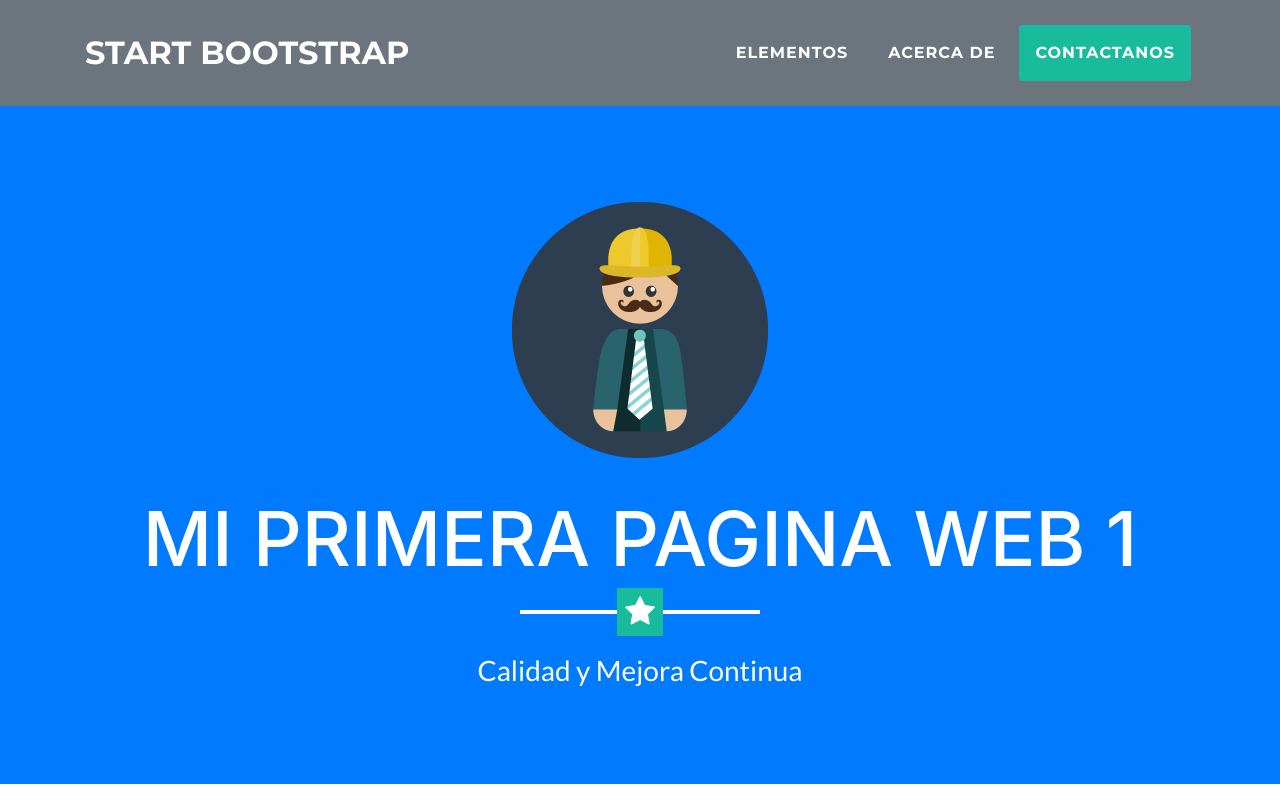
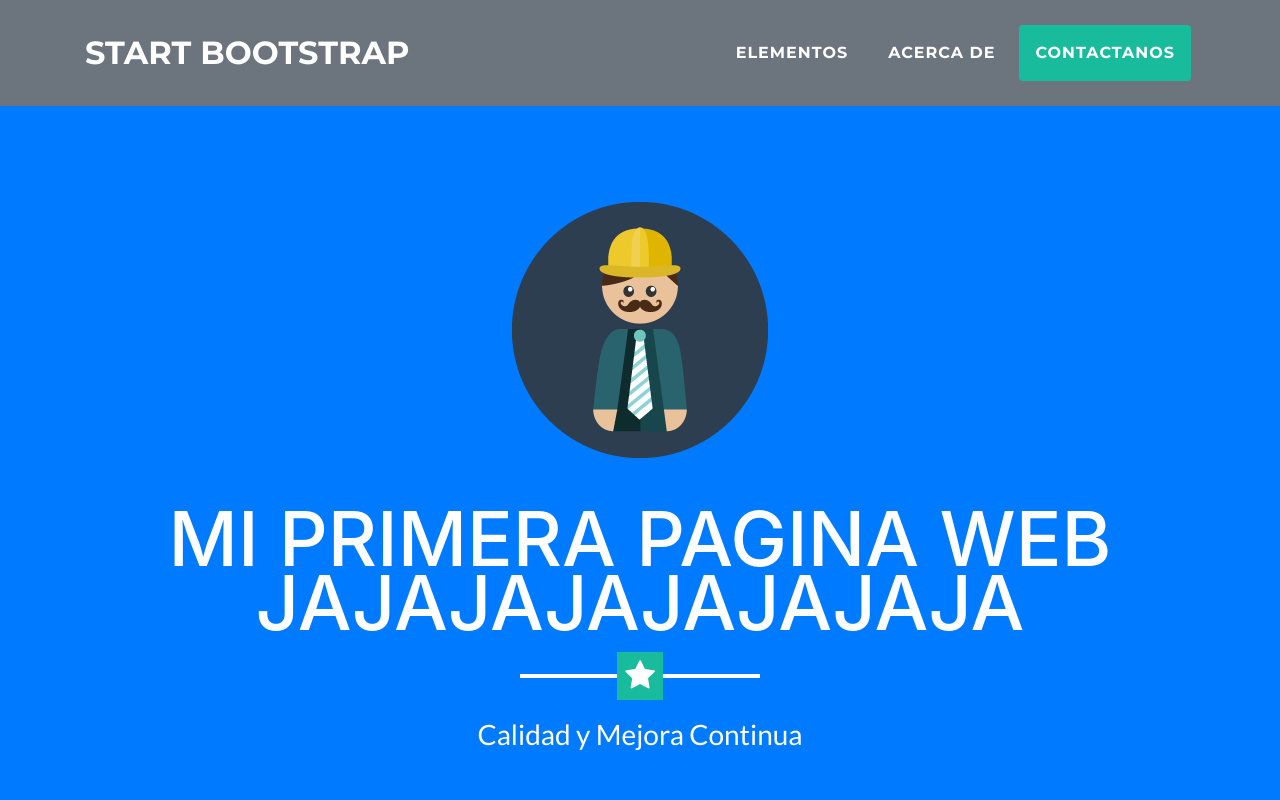
Before and after one commit to KevinAGarzon/PaginaWeb1, a website with bundled scripts: page index.html in a window 1280 px wide. Shown: the top 800 px of the page. Built offline with nearby package versions, Linux system fonts and the light colour scheme.

Commit message:
Update index.html

```diff
--- a/index.html
+++ b/index.html
@@ -56,7 +56,7 @@
     <header class="masthead bg-primary text-white text-center">
       <div class="container">
         <img class="img-fluid mb-5 d-block mx-auto" src="img/profile.png" alt="">
-        <h1 class="text-uppercase mb-0">Mi Primera PAGINA WEB 1</h1>
+        <h1 class="text-uppercase mb-0">Mi Primera PAGINA WEB JAJAJAJAJAJAJAJA</h1>
         <hr class="star-light">
         <h2 class="font-weight-light mb-0">Calidad y Mejora Continua</h2>
       </div>
```
